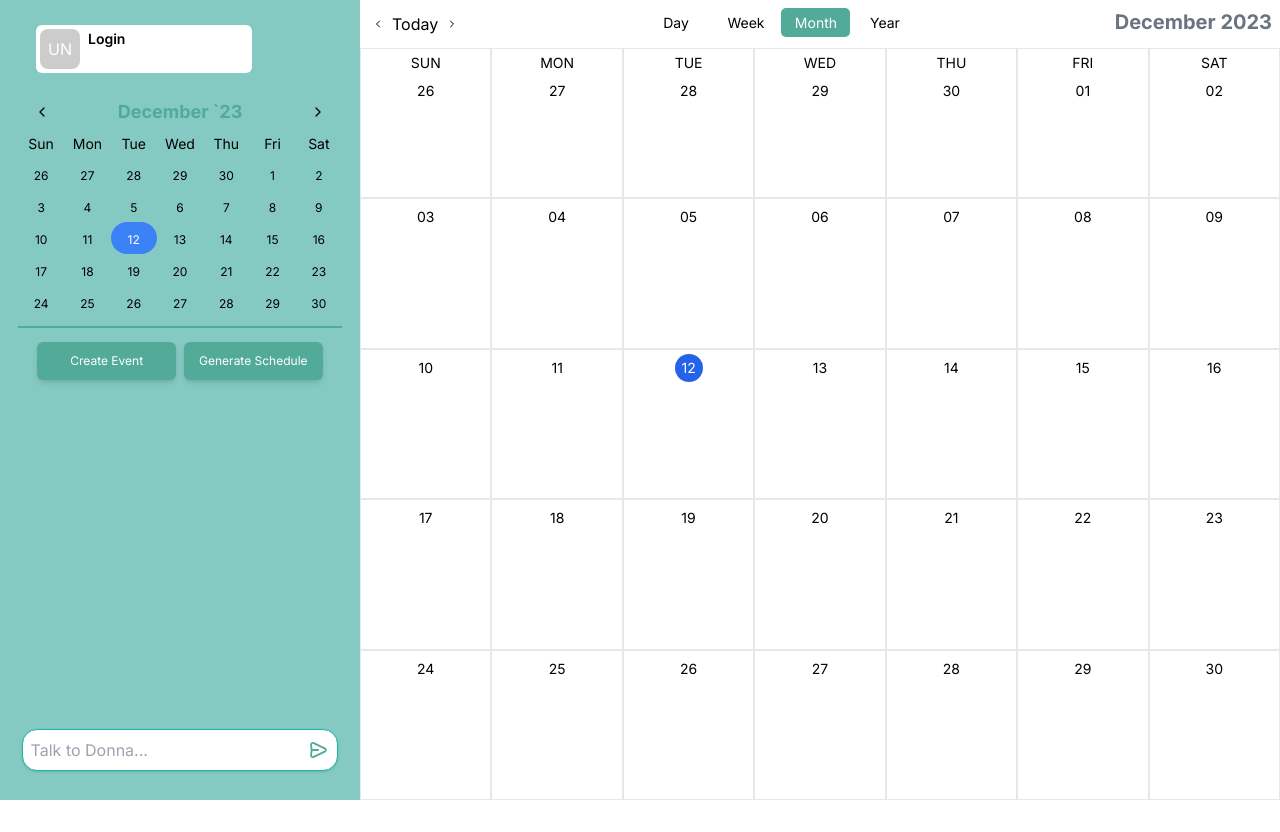
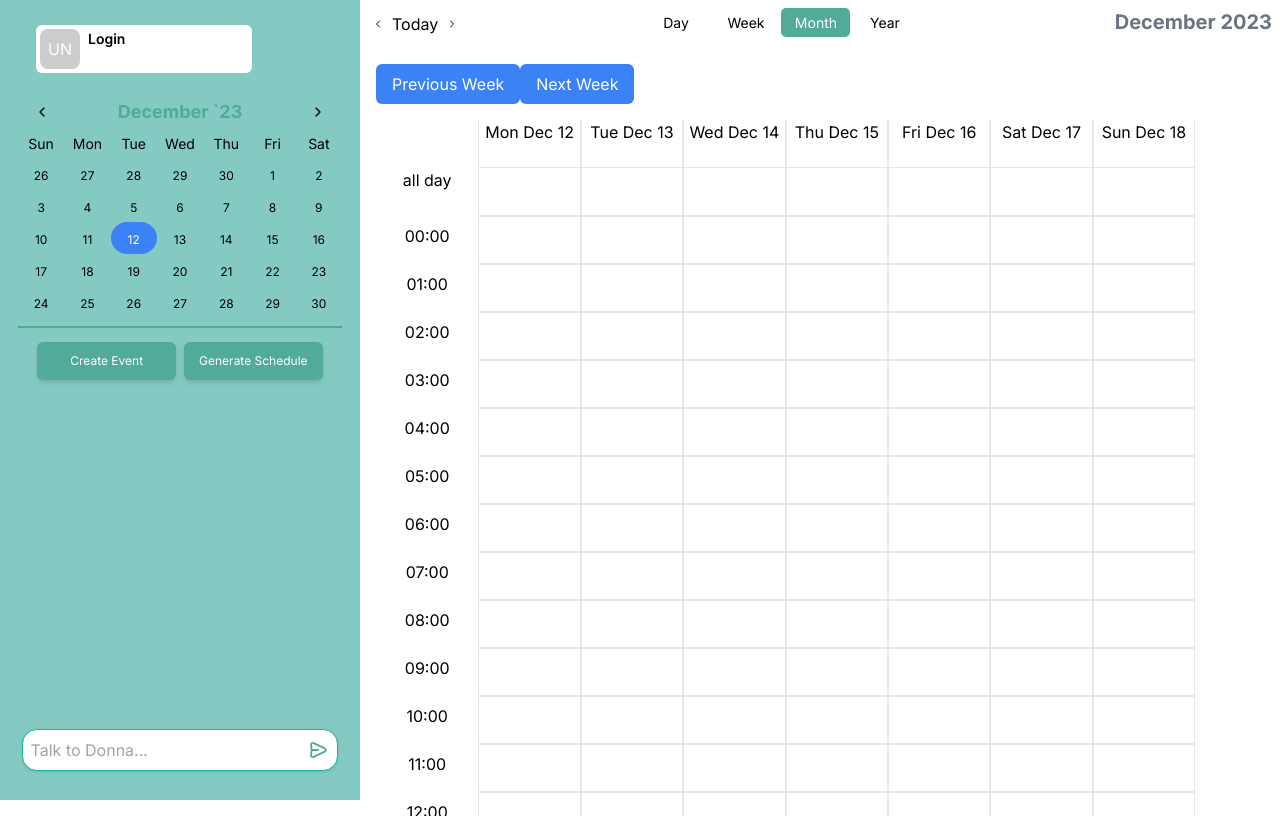
Before and after one commit to DK-Kim4312/donna, a Next.js app: page / in a window 1280 px wide. Before the commit the page ends 800 px from the top, so only its background shows below. Built offline with nearby package versions, Linux system fonts and the light colour scheme.

Commit message:
Added Week View

```diff
--- a/app/page.js
+++ b/app/page.js
@@ -3,6 +3,7 @@ import React, { useState, useContext, useEffect } from "react";
 import Sidebar from '../components/Sidebar';
 import CalendarHeader from "../components/CalendarHeader";
 import { getMonth } from "../lib/util";
+import Week from "../components/Week";
 import Month from "../components/Month";
 import GlobalContext from "../context/GlobalContext";
 import EventModal from "../components/EventModal";
@@ -43,7 +44,8 @@ export default function Home() {
               <CalendarHeader />
             </div>
             <div className="flex w-1/1 h-[100vh]">
-              <Month month={currentMonth} />
+              <Week />
+             {/* <Month month={currentMonth} />*/}
             </div>
           </div>
         </div>
--- a/components/Week.js
+++ b/components/Week.js
@@ -1,7 +1,92 @@
-import React from "react";
-import Day from "./Day";
-export default function Week({ week }) {
+import React, { useState } from 'react';
+import dayjs from 'dayjs';
+
+export default function Week() {
+  const daysOfWeek = ['Mon', 'Tue', 'Wed', 'Thu', 'Fri', 'Sat', 'Sun'];
+  const eventsOfWeek = [, , , , , ,];
+  const [currentWeek, setCurrentWeek] = useState(new Date());
+
+  const renderCalendar = () => {
+    const calendarDays = [];
+    const startDate = new Date(currentWeek);
+
+    for (let i = 0; i < 7; i++) {
+      const day = new Date(startDate);
+      day.setDate(startDate.getDate() + i);
+      calendarDays.push(day);
+    }
+
+    const hours = [];
+    for (let i = 0; i < 24; i++) {
+      hours.push(i);
+    }
+
+    return (
+      <div className="">
+        <div className="flex ml-[8vw]">
+          {calendarDays.map((day, index) => (
+            <div key={index} className="flex">
+              <div className="bg-[#fff] text-center border border-t-0 h-12 w-[8vw]">{daysOfWeek[index]+"\n"+dayjs(day).format("MMM DD")}</div>
+            </div>
+          ))}
+        </div>
+        <div className="flex">
+        <div className="bg-[#fff] text-center h-12 w-[8vw]">all day</div>
+          {calendarDays.map((day, index) => (
+            <div key={index} className="flex">
+              <div className="bg-[#fff] text-center border border-t-0 h-12 w-[8vw]">{eventsOfWeek[index]}</div>
+            </div>
+          ))}
+        </div>
+        <div className="max-h-[600px] overflow-auto">
+          {hours.map((hour) => (
+            <div className="flex ">
+              <div key={hour} className="bg-[#fff] p-2 text-center w-[8vw]">
+                {hour < 10 ? `0${hour}:00` : `${hour}:00`}
+              </div>
+              <div className="inline-flex  justify-between">
+                {calendarDays.map((day, index) => (
+                  <div key={index} className="">
+                    <div className="bg-[#fff] p-2 text-center border w-[8vw] h-12">{eventsOfWeek[index]}</div>
+                  </div>
+                ))}
+              </div>
+            </div>
+          ))}
+        </div>
+      </div>
+    );
+  };
+
+  const previousWeek = () => {
+    const newWeek = new Date(currentWeek);
+    newWeek.setDate(currentWeek.getDate() - 7);
+    setCurrentWeek(newWeek);
+  };
+
+  const nextWeek = () => {
+    const newWeek = new Date(currentWeek);
+    newWeek.setDate(currentWeek.getDate() + 7);
+    setCurrentWeek(newWeek);
+  };
+
   return (
-
+    <div className="bg-white p-4 w-[100%]">
+      <div className="flex mb-4">
+        <button
+          onClick={previousWeek}
+          className="px-4 py-2 rounded-md bg-blue-500 text-white hover:bg-blue-600"
+        >
+          Previous Week
+        </button>
+        <button
+          onClick={nextWeek}
+          className="px-4 py-2 rounded-md bg-blue-500 text-white hover:bg-blue-600"
+        >
+          Next Week
+        </button>
+      </div>
+      {renderCalendar()}
+    </div>
   );
 }
```
